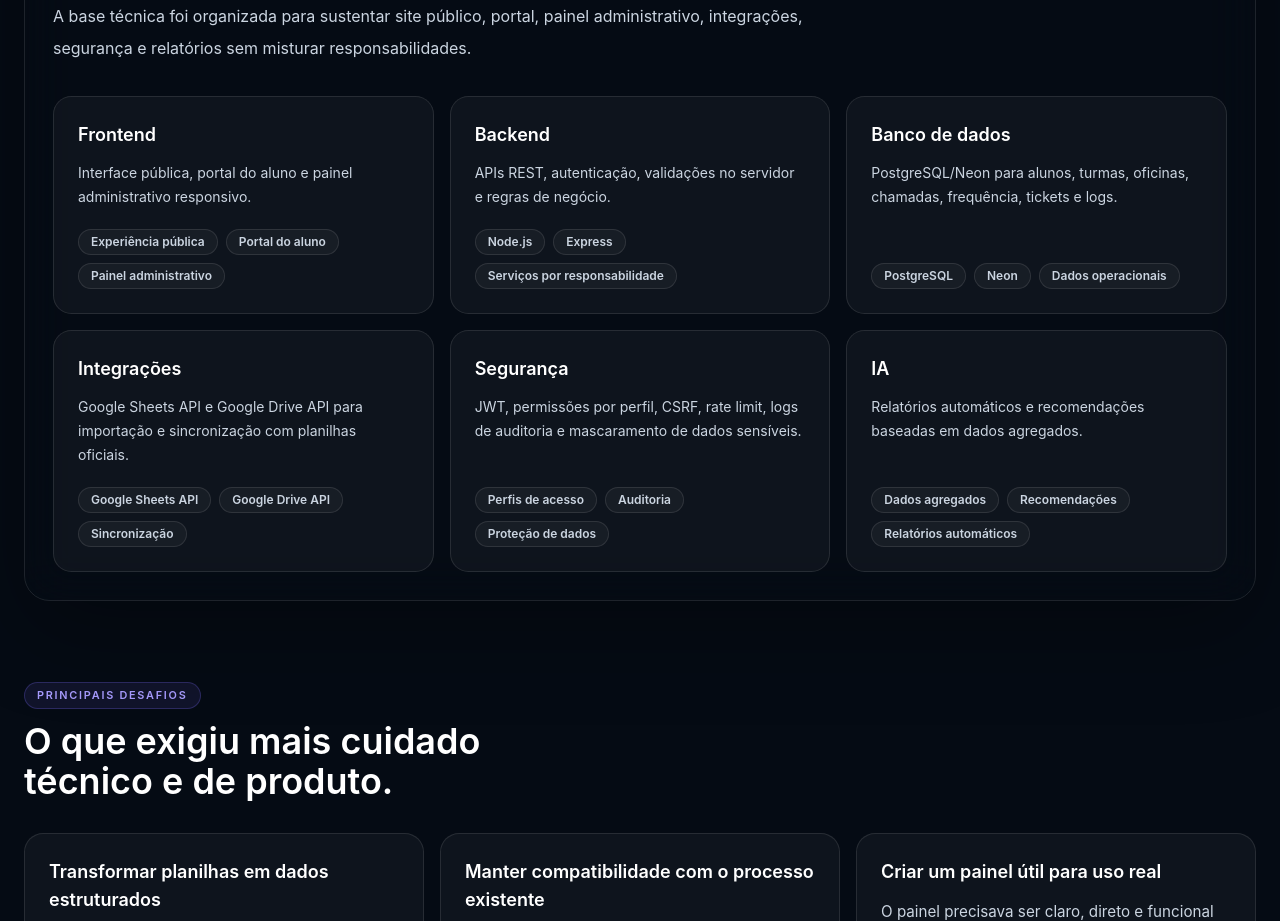
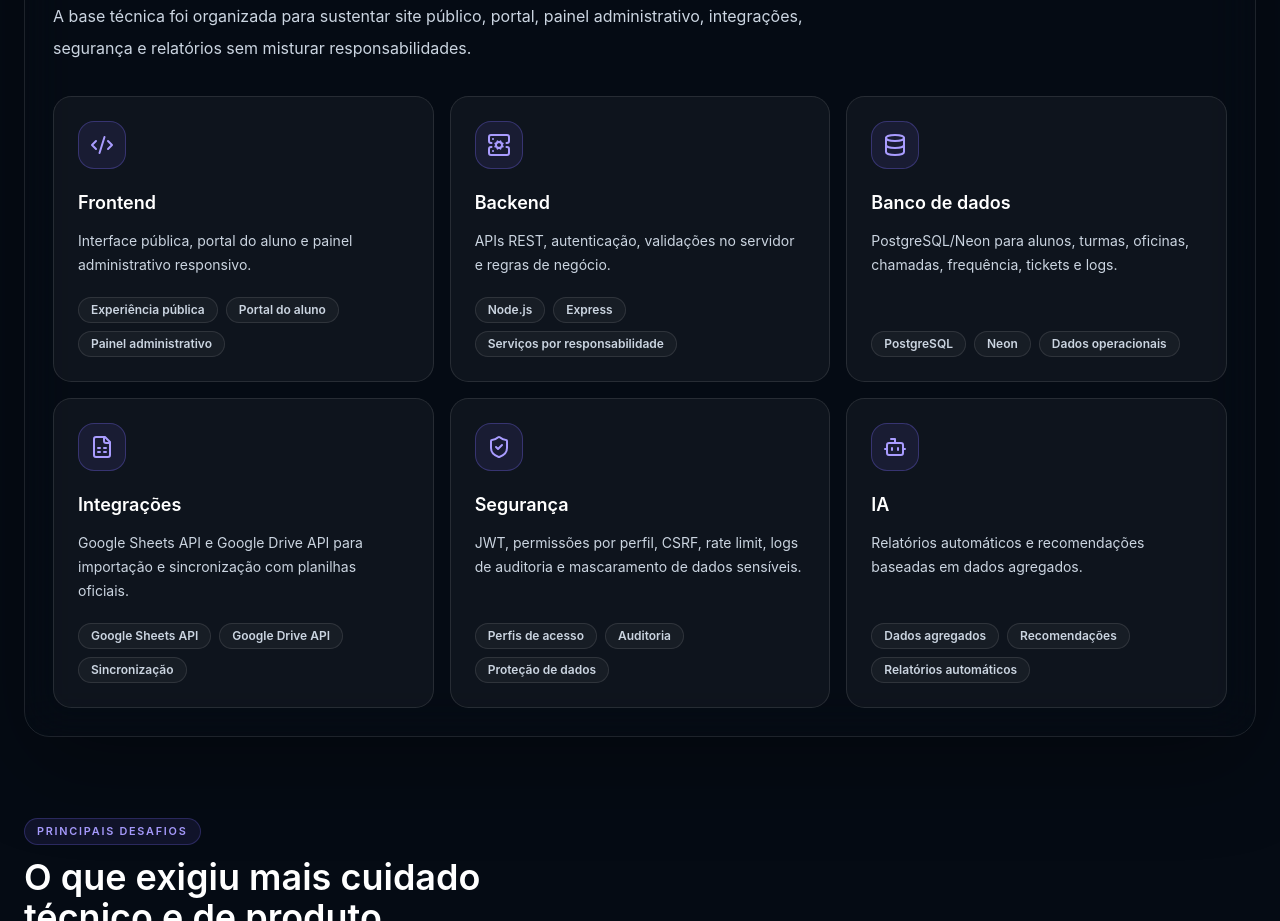
Before and after one commit to hamadvitor0-cell/Portfolio, a Next.js app: page /cases/centro-da-juventude in a window 1280 px wide. Shown: the part 8040-8961 px from the top of the page. Built offline with nearby package versions, Linux system fonts and the light colour scheme.

Commit message:
Add architecture icons to CJ case

```diff
--- a/src/app/cases/centro-da-juventude/page.tsx
+++ b/src/app/cases/centro-da-juventude/page.tsx
@@ -8,11 +8,14 @@ import {
   Bot,
   CheckCircle2,
   ClipboardList,
+  Code2,
+  Database,
   FileSpreadsheet,
   GraduationCap,
   LayoutDashboard,
   Lock,
   MessageSquareText,
+  ServerCog,
   ShieldCheck,
   Sparkles,
   Users
@@ -240,31 +243,37 @@ const aiManagementCards = [
 
 const techStacks = [
   {
+    icon: Code2,
     title: "Frontend",
     description: "Interface pública, portal do aluno e painel administrativo responsivo.",
     items: ["Experiência pública", "Portal do aluno", "Painel administrativo"]
   },
   {
+    icon: ServerCog,
     title: "Backend",
     description: "APIs REST, autenticação, validações no servidor e regras de negócio.",
     items: ["Node.js", "Express", "Serviços por responsabilidade"]
   },
   {
+    icon: Database,
     title: "Banco de dados",
     description: "PostgreSQL/Neon para alunos, turmas, oficinas, chamadas, frequência, tickets e logs.",
     items: ["PostgreSQL", "Neon", "Dados operacionais"]
   },
   {
+    icon: FileSpreadsheet,
     title: "Integrações",
     description: "Google Sheets API e Google Drive API para importação e sincronização com planilhas oficiais.",
     items: ["Google Sheets API", "Google Drive API", "Sincronização"]
   },
   {
+    icon: ShieldCheck,
     title: "Segurança",
     description: "JWT, permissões por perfil, CSRF, rate limit, logs de auditoria e mascaramento de dados sensíveis.",
     items: ["Perfis de acesso", "Auditoria", "Proteção de dados"]
   },
   {
+    icon: Bot,
     title: "IA",
     description: "Relatórios automáticos e recomendações baseadas em dados agregados.",
     items: ["Dados agregados", "Recomendações", "Relatórios automáticos"]
@@ -624,8 +633,13 @@ export default function CentroDaJuventudeCasePage() {
             description="A base técnica foi organizada para sustentar site público, portal, painel administrativo, integrações, segurança e relatórios sem misturar responsabilidades."
           />
           <div className="grid gap-4 md:grid-cols-2 xl:grid-cols-3">
-            {techStacks.map((stack) => (
+            {techStacks.map((stack) => {
+              const Icon = stack.icon;
+              return (
                 <article key={stack.title} className="flex min-h-[13.5rem] flex-col rounded-[1.15rem] border border-white/10 bg-white/[0.04] p-6">
+                  <span className="mb-5 grid size-12 place-items-center rounded-2xl border border-[#7c6cff]/30 bg-[#7c6cff]/10 text-[#a99cff]">
+                    <Icon className="size-6" />
+                  </span>
                   <h3 className="text-lg font-semibold text-white">{stack.title}</h3>
                   <p className="mt-3 text-sm leading-6 text-slate-300">{stack.description}</p>
                   <ul className="mt-auto flex flex-wrap gap-2 pt-5">
@@ -636,7 +650,8 @@ export default function CentroDaJuventudeCasePage() {
                     ))}
                   </ul>
                 </article>
-            ))}
+              );
+            })}
           </div>
         </div>
       </section>
```
Lines whose indentation alone changed are shown as unchanged.
